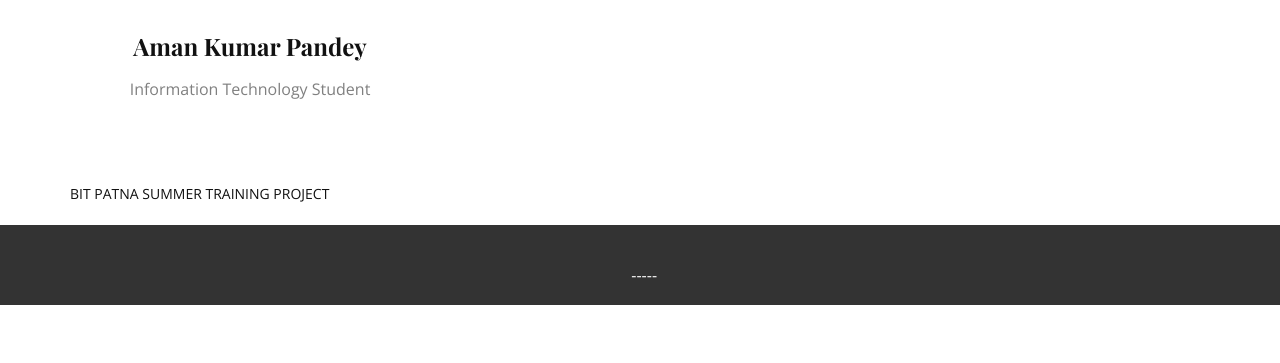
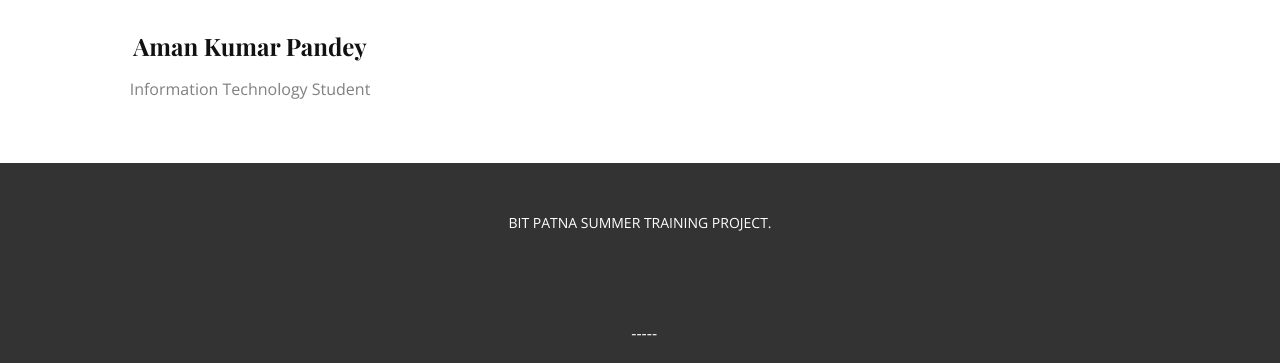
Before and after one commit to kaushikisinha06/Summer-Training-project, a Flask app: page / in a window 1280 px wide. Shown: the part 2902-3265 px from the top of the page. Before the commit the page ends 3207 px from the top, so only its background shows below. Run offline with Flask 2, Linux system fonts and the light colour scheme; parts of the project's set-up code (start-up, migrations or seed data) failed here and were passed over; some web fonts are replaced.

Commit message:
Revert "Update Home.html"

```diff
--- a/templates/Home.html
+++ b/templates/Home.html
@@ -275,19 +275,9 @@
     </section>
 
 
-    <footer class="bg-dark text-center text-white" id="sec-aeb0"><div class="u-clearfix u-sheet u-sheet-1">
-        <p class="u-small-text u-text u-text-variant u-text-1">BIT PATNA SUMMER TRAINING PROJECT</p>
-
-    <section class="mb-4">
-    	<!-- Github -->
-      <a class="btn btn-outline-light btn-floating m-1" href="https://github.com/kaushikisinha06/Summer-Training-project" role="button"
-        ><i class="fab fa-github"></i
-      ></a>
-    </section>
-
-
-      </div>
-	</footer>
+    <footer class="u-align-center u-clearfix u-footer u-grey-80 u-footer" id="sec-aeb0"><div class="u-clearfix u-sheet u-sheet-1">
+        <p class="u-small-text u-text u-text-variant u-text-1">BIT PATNA SUMMER TRAINING PROJECT.</p>
+      </div></footer>
     <section class="u-backlink u-clearfix u-grey-80">
       <a class="u-link" href="" target="_blank">
         <span></span>
```
